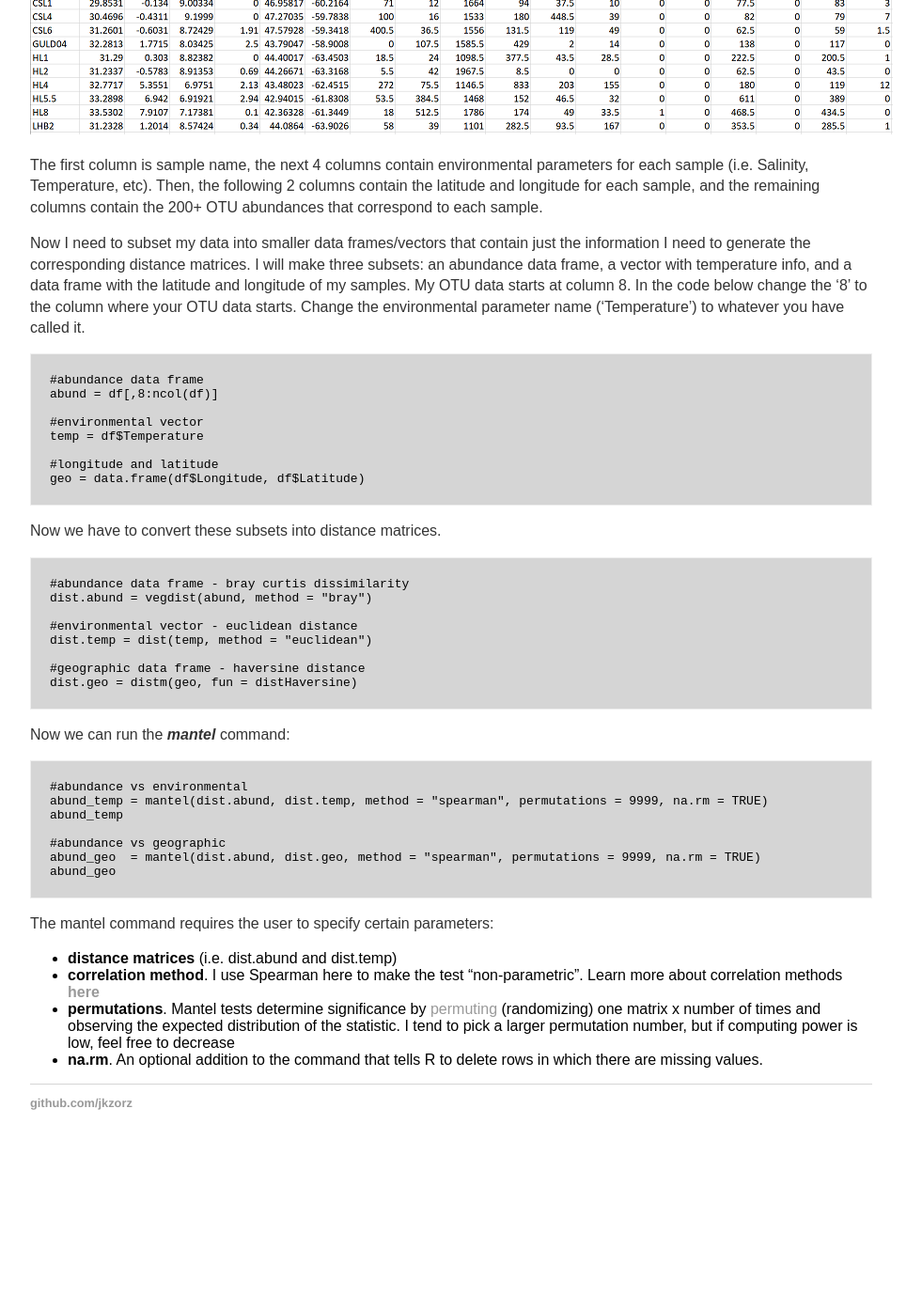
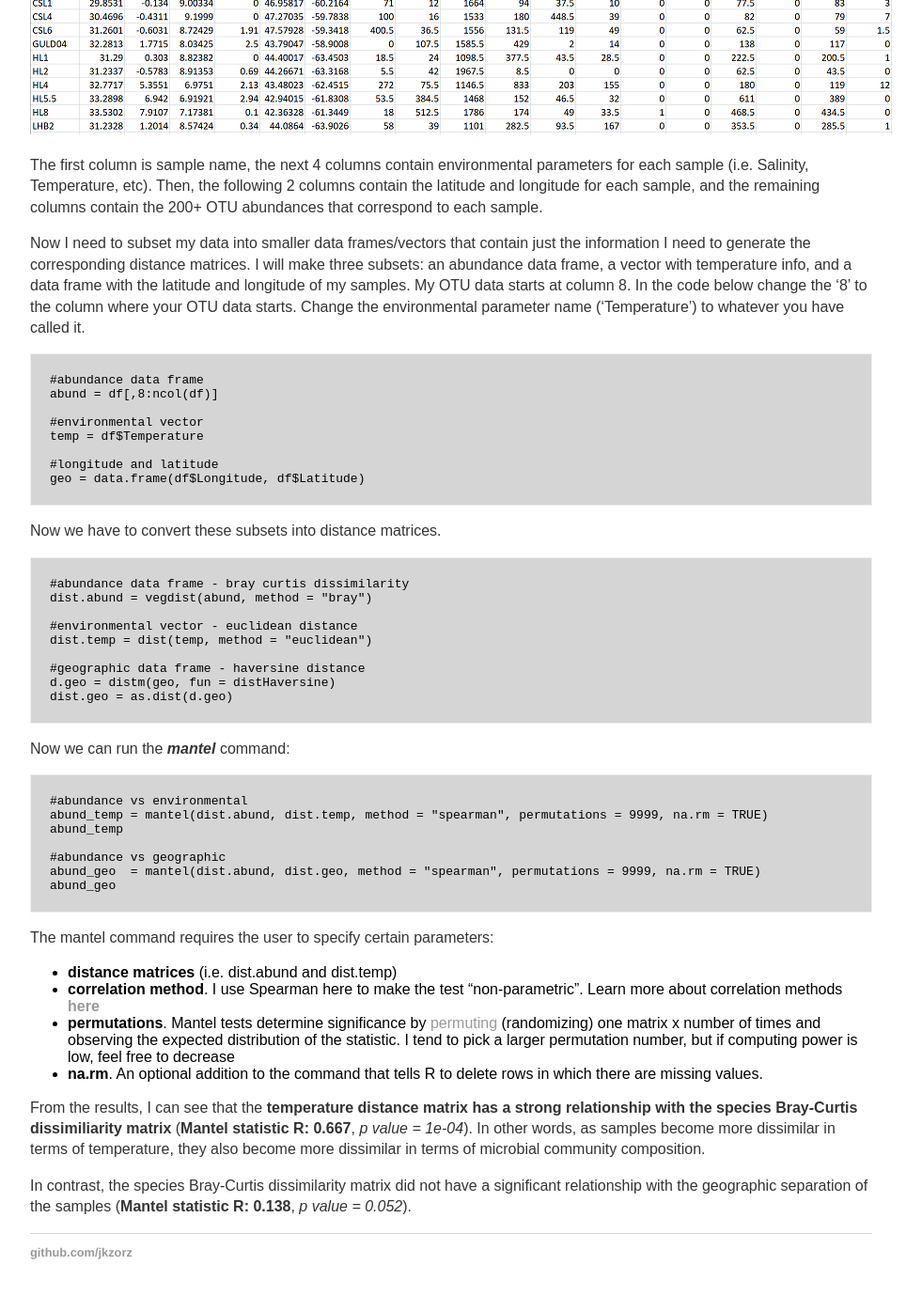
Before and after one commit to jkzorz/jkzorz.github.io, a Jekyll site: the page built from _posts/2019-07-08-mantel-test.md, in a window 1280 px wide and 1400 px high, scrolled down 1232 px. Shown: the top 1379 px of the window at 94% size, without its empty margins (160-1141 px from the left). Built offline with Jekyll 4.4.1, drawn with Linux system fonts in a browser that asks for light colours; before the commit the page ends 2473 px from its top, so only the background shows below that.

Commit message:
Update 2019-07-08-mantel-test.md

````diff
--- a/_posts/2019-07-08-mantel-test.md
+++ b/_posts/2019-07-08-mantel-test.md
@@ -67,7 +67,8 @@ dist.abund = vegdist(abund, method = "bray")
 dist.temp = dist(temp, method = "euclidean")
 
 #geographic data frame - haversine distance
-dist.geo = distm(geo, fun = distHaversine)
+d.geo = distm(geo, fun = distHaversine)
+dist.geo = as.dist(d.geo)
 ```
 
 Now we can run the ***mantel*** command:
@@ -87,3 +88,7 @@ The mantel command requires the user to specify certain parameters:
 - **correlation method**. I use Spearman here to make the test "non-parametric". Learn more about correlation methods **[here](https://jkzorz.github.io/2019/06/11/Correlation-heatmaps.html)**
 - **permutations**. Mantel tests determine significance by [permuting](https://mb3is.megx.net/gustame/hypothesis-tests/the-mantel-test) (randomizing) one matrix x number of times and observing the expected distribution of the statistic. I tend to pick a larger permutation number, but if computing power is low, feel free to decrease
 - **na.rm**. An optional addition to the command that tells R to delete rows in which there are missing values.
+
+From the results, I can see that the **temperature distance matrix has a strong relationship with the species Bray-Curtis dissimiliarity matrix** (**Mantel statistic R: 0.667**, *p value = 1e-04*). In other words, as samples become more dissimilar in terms of temperature, they also become more dissimilar in terms of  microbial community composition.
+
+In contrast, the species Bray-Curtis dissimilarity matrix did not have a significant relationship with the geographic separation of the samples (**Mantel statistic R: 0.138**, *p value = 0.052*).
````
